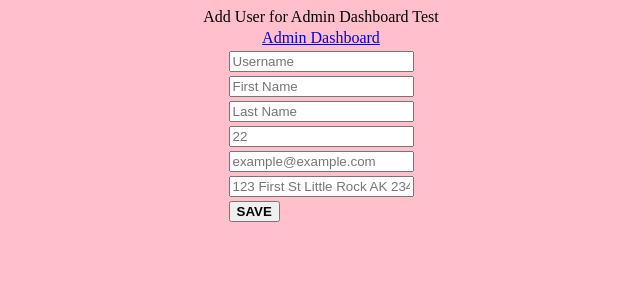
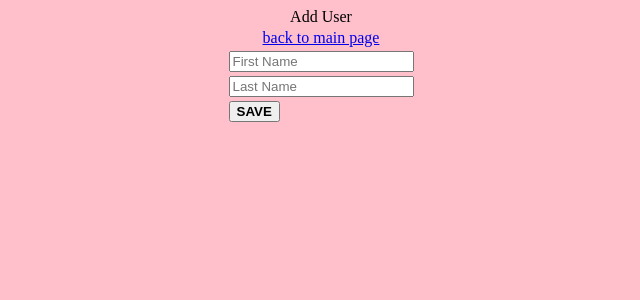
Before and after one commit to kjrohr/relationshiprepophp, a PHP site: page /add_data.php in a window 1280 px wide. Shown: the top 300 px of the page, without its empty margins (319-959 px from the left). Run offline with PHP 8.4, Linux system fonts and the light colour scheme.

Commit message:
git hook test

```diff
--- a/add_data.php
+++ b/add_data.php
@@ -3,17 +3,13 @@ include_once 'dbconfig.php';
 if(isset($_POST['btn-save']))
 {
  // variables for input data
- $username = $_POST['username'];
  $first_name = $_POST['first_name'];
  $last_name = $_POST['last_name'];
- $age = $_POST['age'];
- $email = $_POST['email'];
- $address = $_POST['address'];
  // variables for input data
 
  // sql query for inserting data into database
 
-        $sql_query = "INSERT INTO users (username,first_name,last_name,age,email,address) VALUES('$username',$first_name','$last_name','$age','$email','$address')";
+        $sql_query = "INSERT INTO users(first_name,last_name) VALUES('$first_name','$last_name')";
  mysql_query($sql_query);
 
         // sql query for inserting data into database
@@ -25,7 +21,7 @@ if(isset($_POST['btn-save']))
 <html xmlns="http://www.w3.org/1999/xhtml">
 <head>
 <meta http-equiv="Content-Type" content="text/html; charset=utf-8" />
-<title>Add User for Admin Dashboard Test</title>
+<title>Add User</title>
 <link rel="stylesheet" href="style.css" type="text/css" />
 </head>
 <body>
@@ -33,7 +29,7 @@ if(isset($_POST['btn-save']))
 
 <div id="header">
  <div id="content">
-    <label>Add User for Admin Dashboard Test</label>
+    <label>Add User</label>
     </div>
 </div>
 <div id="body">
@@ -41,25 +37,13 @@ if(isset($_POST['btn-save']))
     <form method="post">
     <table align="center">
     <tr>
-    <td align="center"><a href="read_data.php">Admin Dashboard</a></td>
-    </tr>
-    <tr>
-    <td><input type="text" name="username" placeholder="Username" required /></td>
+    <td align="center"><a href="index.php">back to main page</a></td>
     </tr>
     <tr>
     <td><input type="text" name="first_name" placeholder="First Name" required /></td>
     </tr>
     <tr>
     <td><input type="text" name="last_name" placeholder="Last Name" required /></td>
-    </tr>
-    <tr>
-    <td><input type="text" name="age" placeholder="22" required /></td>
-    </tr>
-    <tr>
-    <td><input type="text" name="email" placeholder="example@example.com" required /></td>
-    </tr>
-    <tr>
-    <td><input type="text" name="address" placeholder="123 First St Little Rock AK 23434" required /></td>
     </tr>
     <tr>
     <td><button type="submit" name="btn-save"><strong>SAVE</strong></button></td>
--- /dev/null
+++ b/test.txt
@@ -0,0 +1 @@
+yolo
```
